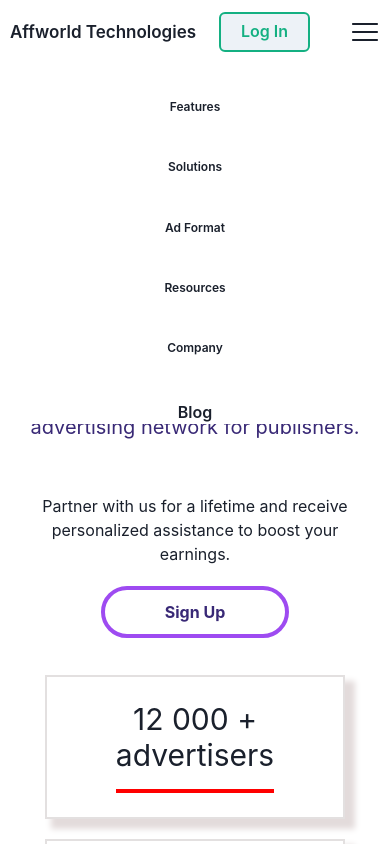
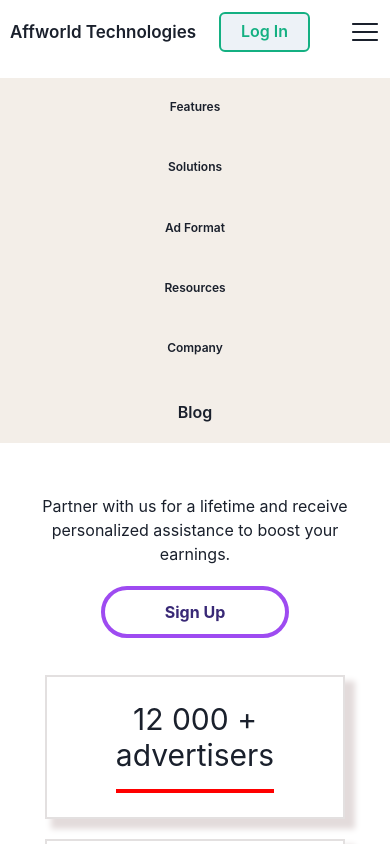
Before and after one commit to Abhinav-2004/Affworld-Dashboard, a React (Create React App) app in the folder dashboard/: page / in a window 390 px wide. Both pictures are taken after a click on the button 365 px from the left and 31 px from the top of the page. Shown: the top 844 px of the page. Built offline with nearby package versions, Linux system fonts and the light colour scheme.

Commit message:
correction

```diff
--- a/dashboard/src/CSS/Navbar.css
+++ b/dashboard/src/CSS/Navbar.css
@@ -41,6 +41,10 @@
     padding: 1%;
     padding-top: 3%;
 
+}
+.hover-model-div-mobile{
+    background-color: rgb(243, 238, 232);
+    padding: 5%;
 }
 .optionFeatures{
  padding-bottom: 4%;
--- a/dashboard/src/Components/Navbar/Navbar.js
+++ b/dashboard/src/Components/Navbar/Navbar.js
@@ -210,7 +210,7 @@
       </div>
     </div>
     {mobileDisplay && <div className="hover-model-features-mobile">
-    <div className="absolute z-50 bg-white w-[100vw] flex-row justify-center items-center">
+    <div className="hover-model-div-mobile absolute z-50 bg-[white] w-[100vw] flex-row justify-center items-center">
     <div className="flex flex-row justify-center items-center">
     <div className="middle-options flex-col justify-center items-center text-md font-semibold" >
         <div className="flex flex-col gap-10">
```
